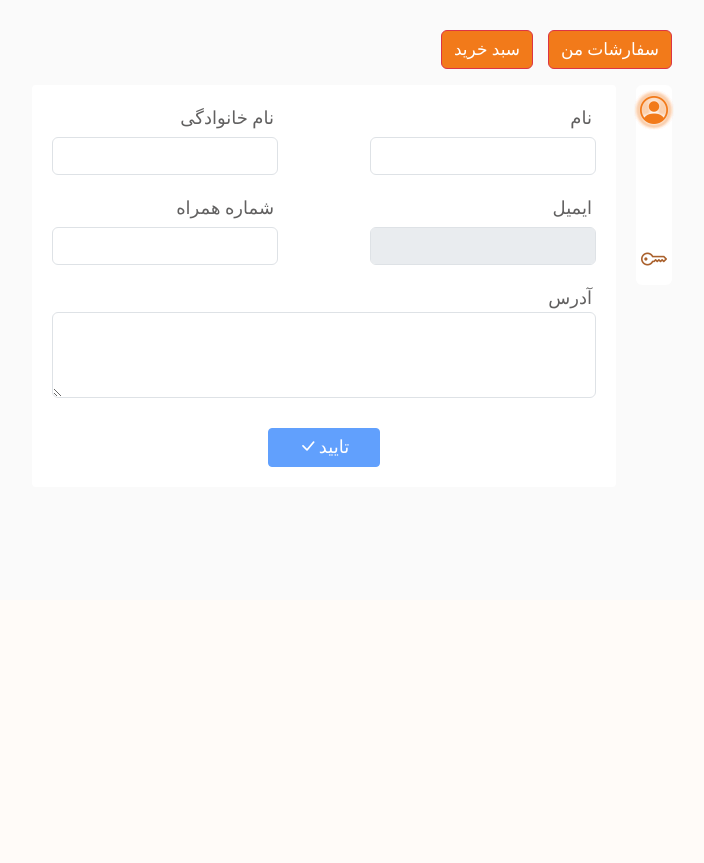
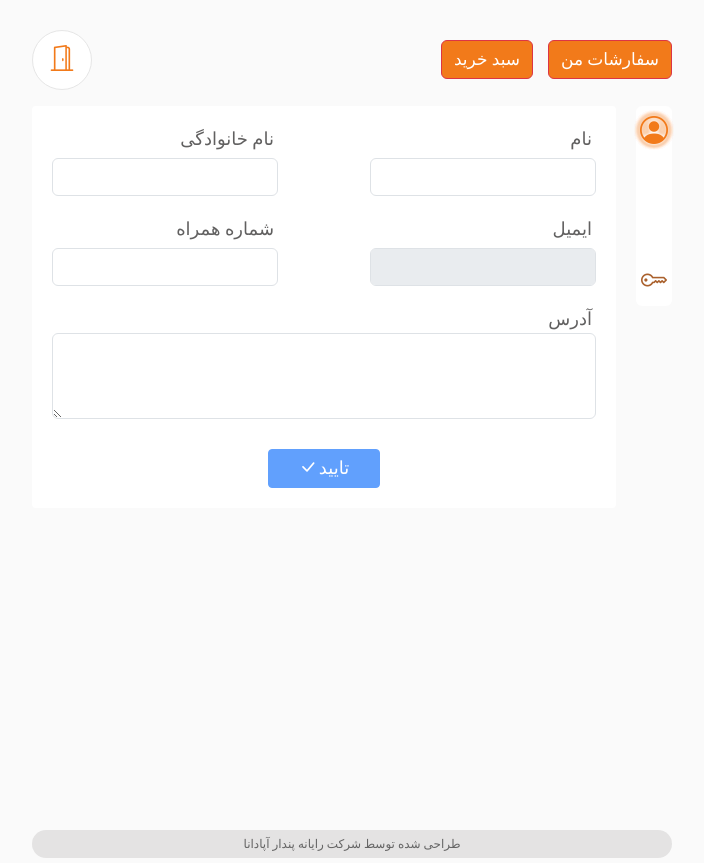
Before and after one commit to ebikdeli/ticket-selling, a Django app: template templates/dashboard/profile.html in a window 1280 px wide. Shown: the part 200-1063 px from the top of the page, without its empty margins (288-992 px from the left). Before the commit the page ends 667 px from the top, so only its background shows below. Run offline with Django 4.2, Linux system fonts and the light colour scheme; the template is opened without the code that fills it: most values are stand-ins (such as "Sample title", 1, 10 or a date in 2020); some libraries are stand-ins or nearby versions; some web fonts are replaced.

Commit message:
footer added and logout added

```diff
--- /dev/null
+++ b/statics/css/_footer.css
@@ -0,0 +1,23 @@
+footer{
+    position: relative;
+    background-color: rgb(223, 222, 222);
+    opacity: .8;
+    color: rgb(64, 64, 64);
+    font-size: 12px;
+    text-align: center;
+    margin-top: auto;
+    margin-left: auto;
+    margin-right: auto;
+    margin-bottom: 5px;
+    width: 50%;
+    padding-top: 5px;
+    padding-bottom: 5px;
+    border-radius: 25px;
+}
+
+@media screen and (max-width:600px) {
+    footer{
+        margin-top: 200px;
+        width: 90%;
+    }
+}
--- a/statics/css/_header.css
+++ b/statics/css/_header.css
@@ -49,11 +49,12 @@ header{
 
 
 .header-icons {
+    direction: rtl;
     display: flex;
     justify-content: center;
     align-items: center;
     flex-wrap: wrap;
-    gap: 30px;
+    gap: 20px;
     font-size: 18px;
     padding: 10px 15px;
     border: 0;
--- a/statics/css/base.css
+++ b/statics/css/base.css
@@ -10,4 +10,5 @@
 
 main{
     direction: rtl;
+    min-height: 100vh;
 }
--- a/statics/css/dashboard/profile.css
+++ b/statics/css/dashboard/profile.css
@@ -33,6 +33,33 @@ main > section:first-of-type{
     background-color: #f27a1a;
     font-size: 17px;
     /* width: 100px; */
+}
+
+.logout-button{
+    display: flex;
+    justify-content: center;
+    align-items: center;
+    align-self: flex-end;
+    margin-right: auto;
+    font-size: 26px;
+    padding: 10px;
+    border-radius: 50%;
+    width: 60px;
+    height: 60px;
+    color: #f27a1a;
+    border: 1px solid var(--border-color);
+    background-color: white;
+    cursor: pointer;
+}
+
+.logout-button:hover{
+    color: #d0021b;
+}
+
+@media screen and (max-width:340px) {
+    .logout-button{
+        margin-right: 0px;
+    }
 }
 
 
--- a/statics/css/support/rules.css
+++ b/statics/css/support/rules.css
@@ -9,7 +9,7 @@ body {
 
 /* * MAIN section */
 
-main{
+main > div{
     direction: rtl;
     margin: 30px auto;
     max-width: 1200px;
--- a/statics/css/vitrin/main.css
+++ b/statics/css/vitrin/main.css
@@ -14,7 +14,7 @@
     justify-content: center;
     align-items: center;
     flex-wrap: wrap;
-    gap: 26px;
+    gap: 20px;
     font-size: 16px;
     padding: 10px 15px;
     border: 0;
--- /dev/null
+++ b/templates/_footer.html
@@ -0,0 +1,3 @@
+<footer>
+    <span>طراحی شده توسط شرکت رایانه پندار آپادانا</span>
+</footer>
--- a/templates/_header.html
+++ b/templates/_header.html
@@ -52,26 +52,28 @@
         <a href="{% url 'login:login-signup' %}">
       {% endif %}
         <div class="d-flex justify-content-between align-items-center">
-          <i class="bi bi-person"></i>
           {% if request.user.is_authenticated %}
-            <p>پروفایل</p>
+          <p style='font-size: 14px;'>حساب کاربری</p>
           {% else %}
-            <p>ورود</p>
+          <p style='font-size: 14px;'>ورود/ثبت نام</p>
           {% endif %}
+          <i class="bi bi-person" title="{% if request.user.is_authenticated %}حساب کاربری{% else %}ورود/ثبت نام{% endif %}"></i>
         </div>
       </a>
       <a href="{% url 'cart:cart-view' %}">
         <div class="d-flex justify-content-between align-items-center" title="سبد خرید"
         style="gap: 3px;">
+          <span class="header-cart-quantity">{{ cart.total_quantity }}</span>
           <i class="bi bi-cart"></i>
-          <span class="header-cart-quantity">{{ cart.total_quantity }}</span>
         </div>
       </a>
+      {% if request.user.is_authenticated %}
       <a href="{% url 'order:my-tickets' %}">
         <div class="d-flex justify-content-between align-items-center" title="سفارشات من">
           <i class="bi bi-gift"></i>
-          <p>سفارشات من</p>
+          {% comment %} <p>سفارشات من</p> {% endcomment %}
         </div>
       </a>
+      {% endif %}
     </div>
 </header>
--- a/templates/base.html
+++ b/templates/base.html
@@ -17,6 +17,7 @@
         <link rel="stylesheet" href="https://cdn.jsdelivr.net/npm/bootstrap-icons@1.7.2/font/bootstrap-icons.css">
         <link rel="stylesheet" href="{% static 'css/base.css' %}">
         <link rel="stylesheet" href="{% static 'css/_header.css' %}">
+        <link rel="stylesheet" href="{% static 'css/_footer.css' %}">
     {% endblock base_head %}
 
 
@@ -39,8 +40,12 @@
     {% block content %}
     {% endblock content %}
 
+    <div class='separator'>
+
+    </div>
 
     {% block footer %}
+        {% include '_footer.html' %}
     {% endblock footer %}
 </body>
 
--- a/templates/dashboard/profile.html
+++ b/templates/dashboard/profile.html
@@ -19,12 +19,15 @@
     <section class="my-3">
       <button class="cob btn btn-danger" id="my-orders">سفارشات من</button>
       <button class="cob btn btn-danger" id="my-cart">سبد خرید</button>
+      <a href="{% url 'login:logout' %}" class='logout-button' title='خروج از حساب کاربری'>
+        <i class="bi bi-door-open"></i>
+      </a>
     </section>
     <!-- Icon and content section -->
     <section class="icon-content my-3">
       <!-- Icon section -->
       <div class="icons">
-        <i class="bi bi-person-circle  person    active" title="مشخصات کاربر"></i>
+        <i class="bi bi-person-circle  person    active" title="مشخصات کاربر" ></i>
         <i class="bi bi-key  key    " title="تغییر رمز عبور"></i>
       </div>
       <!-- content section -->
--- a/templates/support/rules.html
+++ b/templates/support/rules.html
@@ -12,6 +12,7 @@
 
 {% block content %}
 <main>
+    <div>
         <h3>قوانین سایت</h3>
         <!-- every text from server set in the following div -->
         {% if rule %}
@@ -24,5 +25,6 @@
             <p>2- بلیط فروخته شده پس گرفته نمی شود</p>
         </div>
         {% endif %}
+    </div>
 </main>
 {% endblock content %}
```
Also changed, not shown: cart/signals.py (+21 -19 lines), templates/vitrin/index.html (+7 -5 lines). Lines whose indentation alone changed are shown as unchanged.
